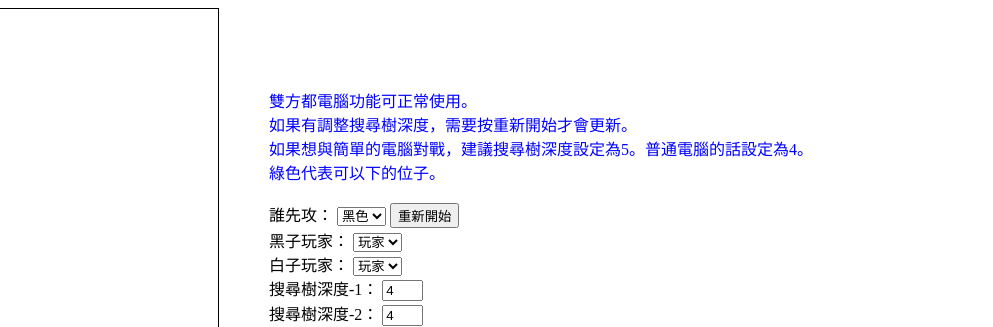
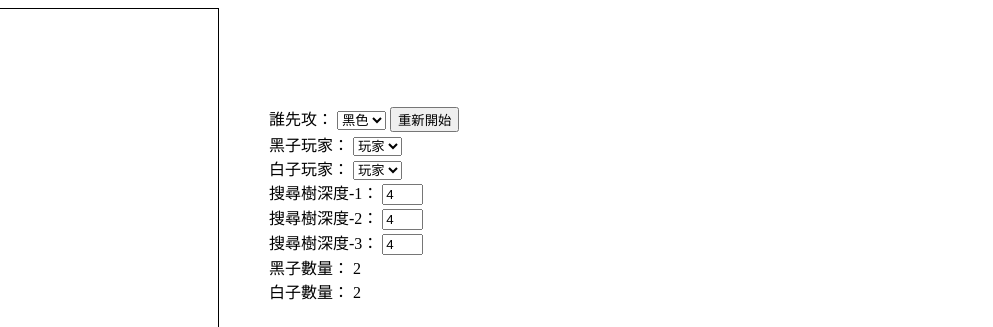
Before and after one commit to aoba3204/reversi, a plain HTML site: page index.html in a window 1280 px wide. Shown: the top 327 px of the page, 287-1280 px from the left. Drawn offline with Linux system fonts and the light colour scheme.

Commit message:
Update index.html

```diff
--- a/index.html
+++ b/index.html
@@ -8,16 +8,6 @@
             <div style="width: 50px;"></div>
             <div style="display: inline-block;">
                 <div style="height: 80px;"></div>
-                <label style="color: rgb(0, 0, 255);">
-                    雙方都電腦功能可正常使用。
-                    <br>
-                    如果有調整搜尋樹深度，需要按重新開始才會更新。
-                    <br>
-                    如果想與簡單的電腦對戰，建議搜尋樹深度設定為5。普通電腦的話設定為4。
-                    <br>
-                    綠色代表可以下的位子。
-                </label>
-                <br>
                 <br>
                 誰先攻：
                 <select id="select_round" onchange="init()">
```
